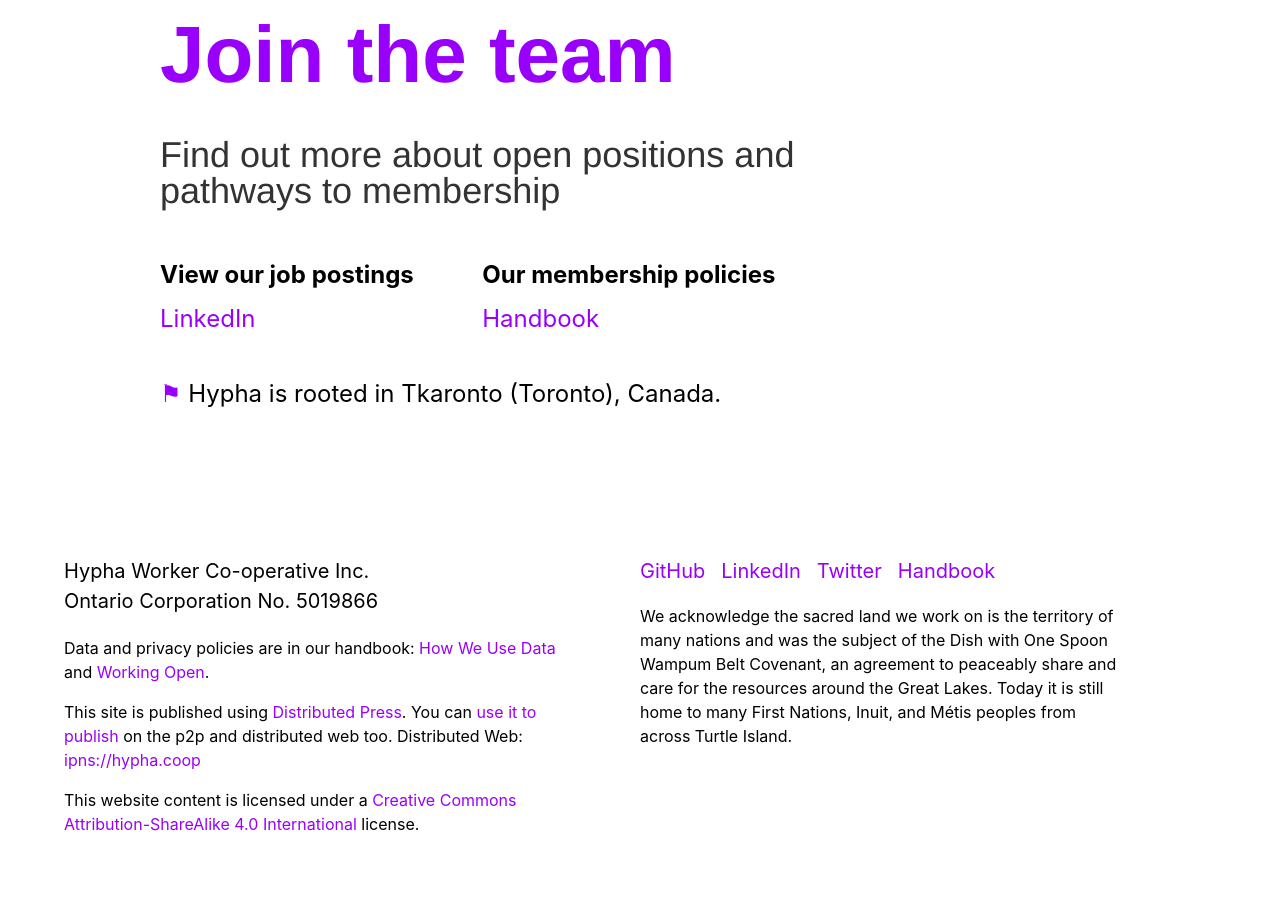
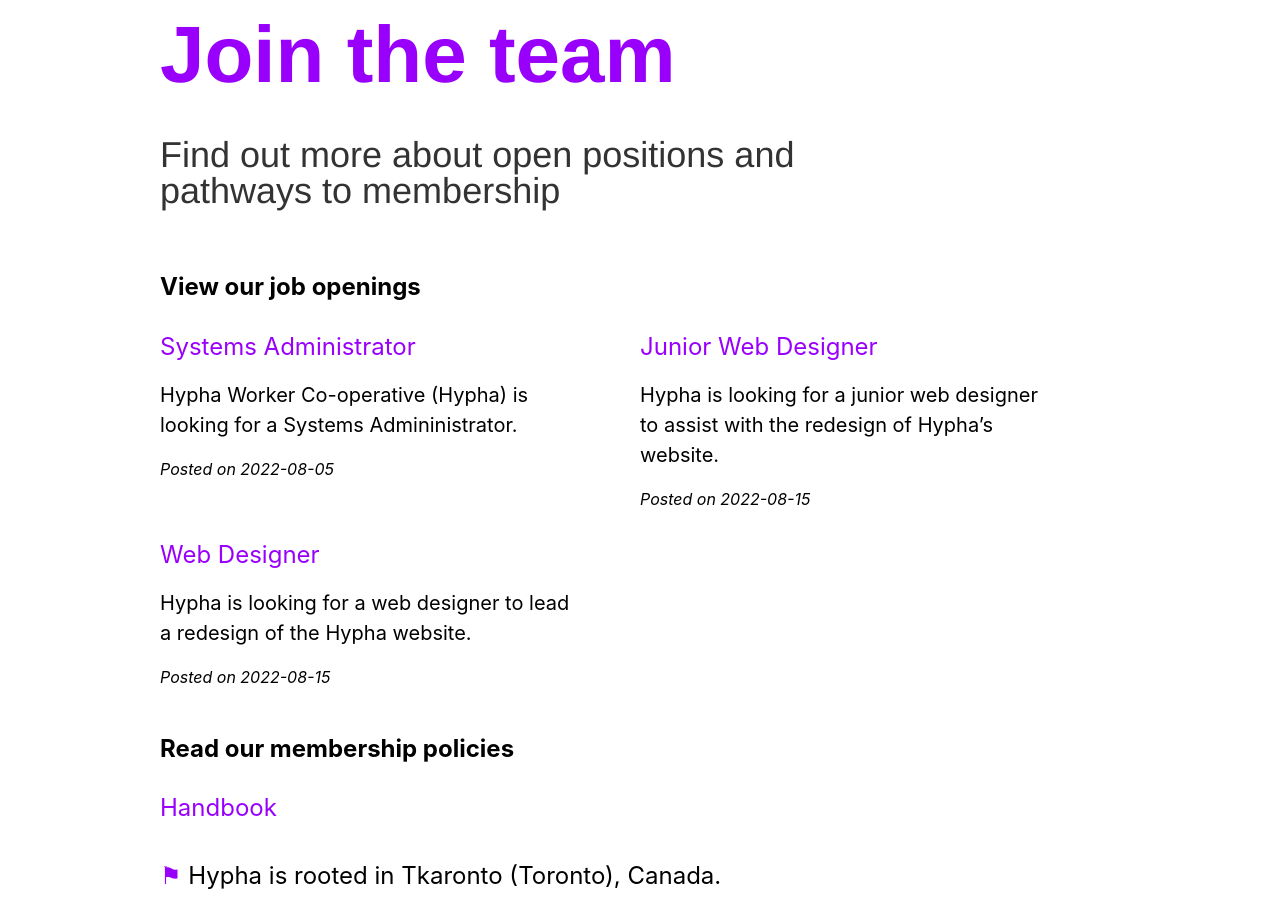
Before and after one commit to hyphacoop/hypha.coop, a Jekyll site: the page built from people.html, in a window 1280 px wide and 900 px high, scrolled down 5293 px. Built offline with Jekyll 4.4.1, drawn with Linux system fonts in a browser that asks for light colours.

Commit message:
format open positions

```diff
--- a/_includes/sections/join-the-team.html
+++ b/_includes/sections/join-the-team.html
@@ -1,17 +1,22 @@
 <div class="flex-l items-center mv2 pa4">
-  <div class="w-75-l">
+  <div class="w-100-l">
     <h2 class="f1 f-subheadline-l worksans accent mb1">Join the team</h2>
 
-    <h3 class="f3 f2-l normal lh-solid measure dark-gray worksans">Find out more about open positions and pathways to membership</h3>
-    <dl class="dib mr5">
-      <dt class="mb3 mt0 f3"><strong>View our job postings</strong></dt>
-      <dd class="ml0"><a class="accent f3 link underline-hover" href="tel:{{ site.phone | | remove: ' ' | remove: '-' }}">LinkedIn</a></dd>
-    </dl>
-    <dl class="dib mr5">
-      <dt class="mb3 mt0 f3"><strong>Our membership policies</strong></dt>
-      <dd class="ml0"><a class="accent f3 link underline-hover" href="mailto:{{ site.email-hidden }}">Handbook</a></dd>
-    </dl>
+    <h3 class="f3 mb5 f2-l normal lh-solid measure-narrow dark-gray worksans">Find out more about open positions and pathways to membership</h3>
 
+    <h3 class="mb3 mt0 f3">View our job openings</h3>
+    <div class="w-100 flex flex-wrap mb4">
+    {% for opening in site.openings %}
+    <div class="measure pr5">
+      <p class="accent link f3 mv3"> {{ opening.title }} </p>
+      <div class="f4 lh-copy "> {{ opening.excerpt }} </div>
+      <p class="f5"><i> Posted on {{ opening.prepared-on-date }} </i></p>
+    </div>
+    {% endfor %}
+  </div>
+
+    <h3 class="mb3 mt0 f3">Read our membership policies</h3>
+      <p class="ml0 f3 pv2"><a class="accent f3 link underline-hover" href="mailto:{{ site.email-hidden }}">Handbook</a></p>
     <h4 class="f4 f3-l normal"><span class="accent">⚑</span> Hypha is rooted in Tkaronto (Toronto), Canada.</h4>
   </div>
 
```
Also changed, not shown: _openings/system-administrator.md (+5 -2 lines), _openings/web-designer-jr.md (+5 -3 lines), _openings/web-designer.md (+5 -2 lines).
